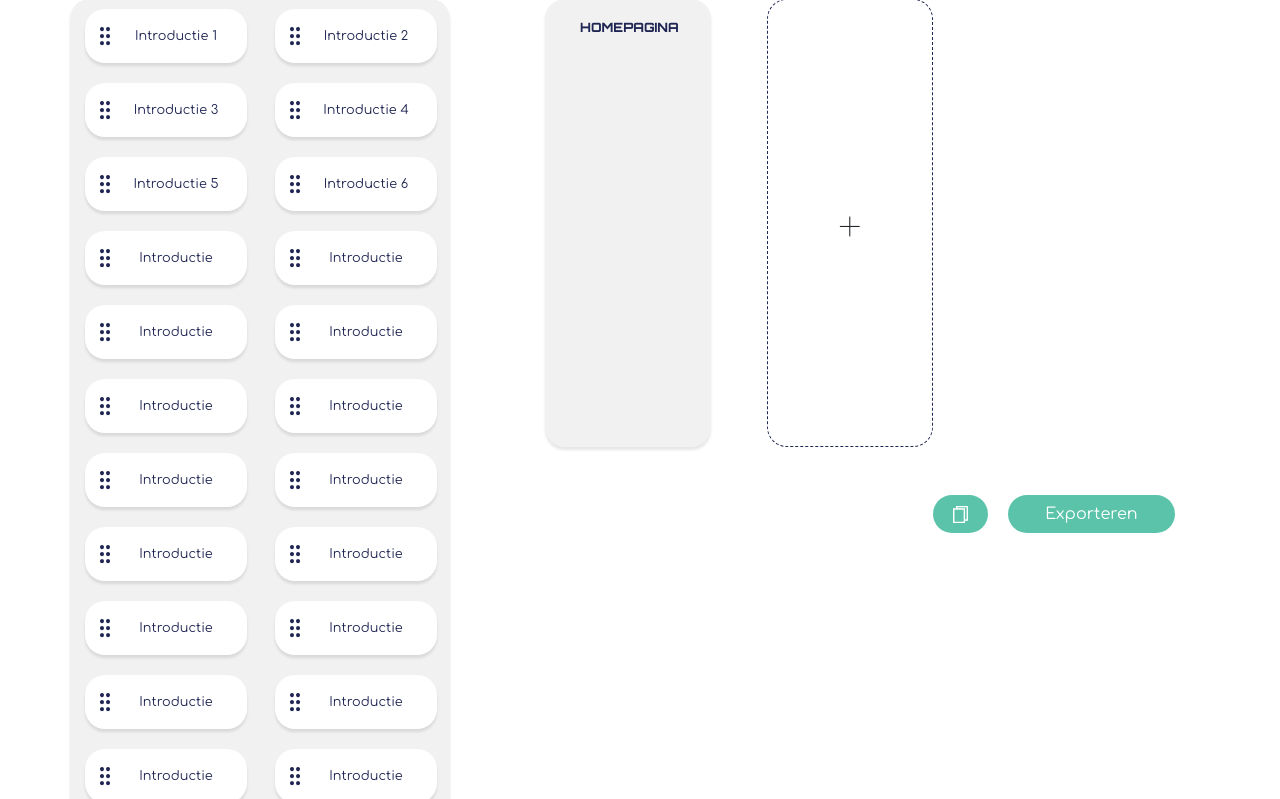
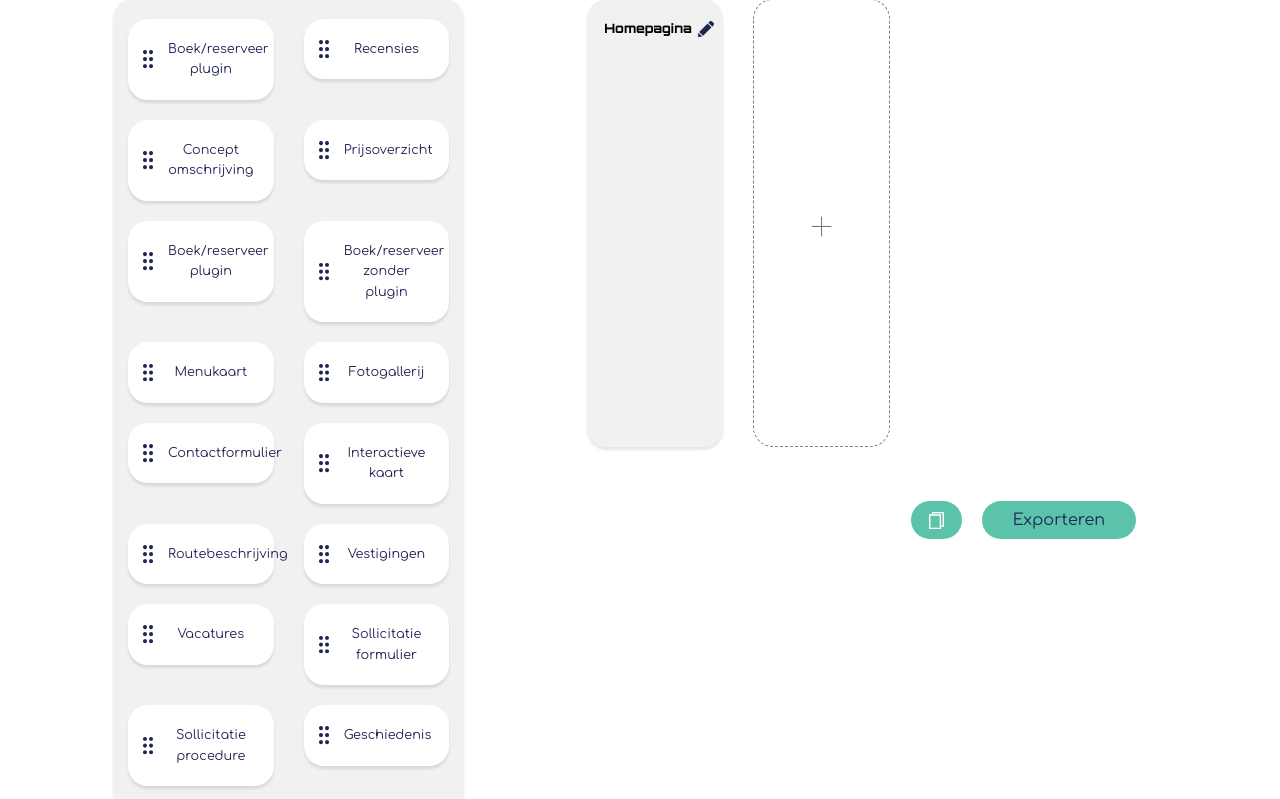
Before and after one commit to denniswouters/Configurator, a PHP site: page /dashboard.php in a window 1280 px wide. Shown: the part 201-1000 px from the top of the page. Run offline with PHP 8.4, Linux system fonts and the light colour scheme; some libraries are stand-ins or nearby versions.

Commit message:
Drag bug fix, pagina toevoegen binnen frame, duplicate fix

```diff
--- a/configurator/dashboard.php
+++ b/configurator/dashboard.php
@@ -1,163 +1,168 @@
 <?php include 'header.php';?>
 
-    <div class="container">
+<style>
+.pageContainer {
+  overflow-x: auto !important;
+  overflow-y: hidden !important;
+  white-space: nowrap !important;
+}
+.page {
+  position: unset !important;
+}
+.page, .addPage {
+  width: 13vw !important;
+  display: inline-block !important;
+  margin-right: 2vw;
+}
+.page-label input {
+  width: 90%;
+  background-color: transparent;
+  border: 0;
+  font-weight: 600;
+  pointer-events: none;
+}
+.page-label input.editable {
+  pointer-events: unset;
+}
+.page-label img {
+  cursor: pointer;
+}
+</style>
+
+    <div class="container-fluid" style="padding:0 10vw">
     <div class="row">
         <div class="dragmenu col-lg-4" id="dragmenu" ondrop="drop(event)" ondragover="allowDrop(event)">
                 <div class="row">
                   <div class="col-lg-6">
                             <div class="dragmenuItem" draggable="true" ondragstart="drag(event)" id="drag1">
                                     <img src="img/dots.png" class="dots center">
-                                    <p>Introductie 1</p>
+                                    <p>Boek/reserveer plugin</p>
                             </div>
                     </div>
                     <div class="col-lg-6">
                         <div class="dragmenuItem" draggable="true" ondragstart="drag(event)" id="drag2">
                         <img src="img/dots.png" class="dots center">
-                        <p>Introductie 2</p>
+                        <p>Recensies</p>
                         </div>
                     </div>
                     <div class="col-lg-6">
                         <div class="dragmenuItem" draggable="true" ondragstart="drag(event)" id="drag3">
                         <img src="img/dots.png" class="dots center">
-                        <p>Introductie 3</p>
+                        <p>Concept omschrijving</p>
                         </div>
                 </div>
                 <div class="col-lg-6">
                         <div class="dragmenuItem" draggable="true" ondragstart="drag(event)" id="drag4">
                         <img src="img/dots.png" class="dots center">
-                        <p>Introductie 4</p>
+                        <p>Prijsoverzicht</p>
                         </div>
                     </div>
                     <div class="col-lg-6">
                             <div class="dragmenuItem" draggable="true" ondragstart="drag(event)" id="drag5">
                             <img src="img/dots.png" class="dots center">
-                            <p>Introductie 5</p>
+                            <p>Boek/reserveer plugin</p>
                             </div>
                     </div>
                     <div class="col-lg-6">
                         <div class="dragmenuItem" draggable="true" ondragstart="drag(event)" id="drag6">
                         <img src="img/dots.png" class="dots center">
-                        <p>Introductie 6</p>
+                        <p>Boek/reserveer zonder plugin</p>
                         </div>
                     </div>
                     <div class="col-lg-6">
                         <div class="dragmenuItem" draggable="true" ondragstart="drag(event)" id="drag7">
                         <img src="img/dots.png" class="dots center">
-                        <p>Introductie</p>
+                        <p>Menukaart</p>
                         </div>
                 </div>
                 <div class="col-lg-6">
                         <div class="dragmenuItem" draggable="true" ondragstart="drag(event)" id="drag8">
                         <img src="img/dots.png" class="dots center">
-                        <p>Introductie</p>
+                        <p>Fotogallerij</p>
                         </div>
                     </div>
                     <div class="col-lg-6">
                             <div class="dragmenuItem" draggable="true" ondragstart="drag(event)" id="drag9">
                             <img src="img/dots.png" class="dots center">
-                            <p>Introductie</p>
+                            <p>Contactformulier</p>
                             </div>
                     </div>
                     <div class="col-lg-6">
                         <div class="dragmenuItem" draggable="true" ondragstart="drag(event)" id="drag10">
                         <img src="img/dots.png" class="dots center">
-                        <p>Introductie</p>
+                        <p>Interactieve kaart</p>
                         </div>
                     </div>
                     <div class="col-lg-6">
                         <div class="dragmenuItem" draggable="true" ondragstart="drag(event)" id="drag11">
                         <img src="img/dots.png" class="dots center">
-                        <p>Introductie</p>
+                        <p>Routebeschrijving</p>
                         </div>
                 </div>
                 <div class="col-lg-6">
                         <div class="dragmenuItem" draggable="true" ondragstart="drag(event)" id="drag12">
                         <img src="img/dots.png" class="dots center">
-                        <p>Introductie</p>
+                        <p>Vestigingen</p>
                         </div>
                     </div>
                     <div class="col-lg-6">
                             <div class="dragmenuItem" draggable="true" ondragstart="drag(event)" id="drag13">
                             <img src="img/dots.png" class="dots center">
-                            <p>Introductie</p>
+                            <p>Vacatures</p>
                             </div>
                     </div>
                     <div class="col-lg-6">
                         <div class="dragmenuItem" draggable="true" ondragstart="drag(event)" id="drag14">
                         <img src="img/dots.png" class="dots center">
-                        <p>Introductie</p>
+                        <p>Sollicitatie formulier</p>
                         </div>
                     </div>
                     <div class="col-lg-6">
                         <div class="dragmenuItem" draggable="true" ondragstart="drag(event)" id="drag15">
                         <img src="img/dots.png" class="dots center">
-                        <p>Introductie</p>
+                        <p>Sollicitatie procedure</p>
                         </div>
                 </div>
                 <div class="col-lg-6">
                         <div class="dragmenuItem" draggable="true" ondragstart="drag(event)" id="drag16">
                         <img src="img/dots.png" class="dots center">
-                        <p>Introductie</p>
+                        <p>Geschiedenis</p>
                         </div>
                     </div>
                     <div class="col-lg-6">
                             <div class="dragmenuItem" draggable="true" ondragstart="drag(event)" id="drag17">
                             <img src="img/dots.png" class="dots center">
-                            <p>Introductie</p>
+                            <p>Prijslijst</p>
                             </div>
                     </div>
                     <div class="col-lg-6">
                         <div class="dragmenuItem" draggable="true" ondragstart="drag(event)" id="drag18">
                         <img src="img/dots.png" class="dots center">
-                        <p>Introductie</p>
+                        <p>Aanbiedingen</p>
                         </div>
                     </div>
                     <div class="col-lg-6">
                         <div class="dragmenuItem" draggable="true" ondragstart="drag(event)" id="drag19">
                         <img src="img/dots.png" class="dots center">
-                        <p>Introductie</p>
+                        <p>Nieuwsoverzicht</p>
                         </div>
                 </div>
                 <div class="col-lg-6">
                         <div class="dragmenuItem" draggable="true" ondragstart="drag(event)" id="drag20">
                         <img src="img/dots.png" class="dots center">
-                        <p>Introductie</p>
+                        <p>Blog</p>
                         </div>
                     </div>
                     <div class="col-lg-6">
                         <div class="dragmenuItem" draggable="true" ondragstart="drag(event)" id="drag21">
                         <img src="img/dots.png" class="dots center">
-                        <p>Introductie</p>
+                        <p>Activiteiten</p>
                         </div>
                 </div>
                 <div class="col-lg-6">
                         <div class="dragmenuItem" draggable="true" ondragstart="drag(event)" id="drag22">
                         <img src="img/dots.png" class="dots center">
-                        <p>Introductie</p>
-                        </div>
-                </div>
-                <div class="col-lg-6">
-                        <div class="dragmenuItem" draggable="true" ondragstart="drag(event)" id="drag23">
-                        <img src="img/dots.png" class="dots center">
-                        <p>Introductie</p>
-                        </div>
-                </div>
-                <div class="col-lg-6">
-                        <div class="dragmenuItem" draggable="true" ondragstart="drag(event)" id="drag24">
-                        <img src="img/dots.png" class="dots center">
-                        <p>Introductie</p>
-                        </div>
-                </div>
-                <div class="col-lg-6">
-                        <div class="dragmenuItem" draggable="true" ondragstart="drag(event)" id="drag25">
-                        <img src="img/dots.png" class="dots center">
-                        <p>Introductie</p>
-                        </div>
-                </div>
-                <div class="col-lg-6">
-                        <div class="dragmenuItem" draggable="true" ondragstart="drag(event)" id="drag26">
-                        <img src="img/dots.png" class="dots center">
-                        <p>Introductie</p>
+                        <p>Informatie</p>
                         </div>
                 </div>
                 </div>
@@ -191,20 +196,23 @@
 
 
                         <div class="col-lg-7 offset-lg-1">
-                                    <div class="row">
-                                        <div class="page col-lg-3" ondrop="drop(event)" ondragover="allowDrop(event)">
-                                            <div class="page-label">
-                                                Homepagina
-                                            </div>
-                                            <div class="page-sortable">
+                        <div class="pageContainer">
+                                    <div class="">
+                                            <div class="page col-lg-3" ondrop="drop(event)" ondragover="allowDrop(event)">
+                                                <div class="page-label">
+                                                    <input type="text" value="Homepagina"><img width="16px" height="auto" src="img/edit-page-label.png"/>
+                                                </div>
+                                                <div class="page-sortable">
 
-                                            </div>
-                                       </div>
-                                       <div class="addPage col-lg-3 offset-lg-1">
+                                                </div>
+                                        </div>
+
+                                       <div class="addPage col-lg-3">
                                             <div class="addPageText">
                                                 +
                                             </div>
                                        </div>
+                                    </div>
                                     </div>
                                     <div class="mt-5">
                                     <div class="row">
@@ -213,10 +221,11 @@
                                                 <img src="img/multi.png" class="multi">
                                             </div>
                                         </div>
-                                        <div class="button col-lg-3 offset-lg-0">
+                                        <div class="button col-lg-3 offset-lg-0"><a href="confirmation.php">
                                             <div class="export">
                                                 Exporteren
                                             </div>
+                                            </a>
                                         </div>
                                     </div>
                                     </div>
--- a/configurator/header.php
+++ b/configurator/header.php
@@ -13,6 +13,7 @@
 
     <script src="https://code.jquery.com/jquery-1.12.4.js"></script>
     <script src="https://code.jquery.com/ui/1.12.1/jquery-ui.js"></script>
+    <script src="https://cdnjs.cloudflare.com/ajax/libs/jquery-easing/1.3/jquery.easing.min.js"></script>
     <link rel="stylesheet" href="//code.jquery.com/ui/1.12.1/themes/base/jquery-ui.css">
 </head>
 <body>
--- a/configurator/main.js
+++ b/configurator/main.js
@@ -40,7 +40,7 @@ function drop(ev) {
 
     dataDiv = document.getElementById(data);
 
-    if ($(document.getElementById(data)).parents('.page').length){
+    if ($(document.getElementById(data)).parents('.page').length || $(ev.target).parents('.dragmenu').length ){
       console.log("binnen page");
     } else {
       jQuery(document.getElementById(data)).clone().appendTo(ev.target);
@@ -134,17 +134,6 @@ var cols = document.querySelectorAll('.page .dragmenuItem');
 [].forEach.call(cols, addDnDHandlers);
 
 
-
-
-
-
-
-
-
-
-
-
-
 // toevoegen page
 
 $(document).ready(function() {
@@ -158,14 +147,27 @@ $(document).ready(function() {
         if (x < max_fields) {
             x++;
             // $(wrapper).parent().prepend('<div class="page col-lg-3" ondrop="drop(event)" ondragover="allowDrop(event)"><div class="page-label">Homepagina</div><a href="#" class="delete">Delete</a></div>');
-            $('<div class="page offset-lg-1 col-lg-3" ondrop="drop(event)" ondragover="allowDrop(event)"><div class="page-label">Homepagina</div><a href="#" class="delete">Delete</a></div>').insertBefore(".addPage");
+            $('<div class="page col-lg-3" ondrop="drop(event)" ondragover="allowDrop(event)"><div class="page-label"><input type="text" value="Nieuwe pagina"><img width="16px" height="auto" src="img/edit-page-label.png"/></div><a href="#" class="delete">X</a></div>').insertBefore(".addPage");
         } else {
             alert('Maximaal aantal tabbladen bereikt')
         }
+        $('.pageContainer').animate( { scrollLeft: '+=460' }, 500);
+
+        // jQuery.easing.def = 'easeOutBounce';
+        // $('.pageContainer').animate({"margin-left": '200'}, 'slow');
+
     });
 
     $(document).on("click", ".delete", function() {
       $(this).parent().remove();
       x--;
     });
+
+    $(document).on("click", ".page-label img", function() {
+      $(this).prev().addClass("editable");
+      // $(this).prev().trigger( "focus" );
+      $(this).prev().select();
+    });
+
+
 });
--- a/configurator/style.css
+++ b/configurator/style.css
@@ -25,12 +25,22 @@
   background-color: #5AC3AA;
   color: #ffffff;
   border-radius: 20px;
+  border: 0px !important;
   text-align: center;
   cursor: pointer;
 }
 
 .page .dragmenuItem {
   border-radius: 0px;
+}
+
+p {
+  line-height: 1.6;
+}
+
+a {
+  text-decoration: none;
+  color: #ffffff;
 }
 
 body {
@@ -87,6 +97,7 @@ body {
 }
 
 .dragmenu {
+  padding: 10px;
   background-color: #f1f1f1;
   height: 800px;
   width: 500px;
@@ -139,7 +150,7 @@ body {
   text-transform: uppercase;
   font-weight: bolder;
   border-radius: 20px 20px 0px 0px;
-  padding: 20px;
+  padding: 20px 0px 20px 0px;
   text-align: center;
   color: #202653;
 }
@@ -148,6 +159,7 @@ body {
   height: 35vw;
   background-color: #ffffff;
   border-color: #202653;
+  opacity: 0.6;
   border-radius: 20px;
   border-style: dashed;
   border-width: 1px;
@@ -170,6 +182,21 @@ body {
 
 .multi {
   width: 15px;
+}
+
+.delete {
+  margin-left: 20;
+  padding: 7px 10px;
+  font-weight: bold;
+  width: 20px;
+  height: 20px;
+  background: #5AC3AA;
+  -webkit-box-shadow: 0px 3px 3px rgba(0, 0, 0, 0.1);
+          box-shadow: 0px 3px 3px rgba(0, 0, 0, 0.1);
+  border-radius: 20px;
+  color: #202653 !important;
+  font: 100% "Orbitron", sans-serif;
+  font-size: 12px;
 }
 
 .offset-lg-0 {
@@ -251,7 +278,6 @@ body {
 }
 
 .dragmenuItem {
-  width: 162px;
   padding-bottom: 5px;
   padding-top: 5px;
   text-align: center;
@@ -278,11 +304,46 @@ body {
 }
 
 .page-sortable {
-  list-style-type: none;
-  margin: 0;
-  padding: 0;
   width: 100%;
-  height: 100%;
+  height: 35vw;
+}
+
+.pageContainer {
+  overflow: scroll;
+  border-radius: 20px;
+  padding: 0px 20px 0px 20px;
+}
+
+.button a:visited {
+  color: #ffffff;
+}
+
+.confirmation {
+  text-align: center;
+  width: 60%;
+}
+
+.confirmation h1 {
+  font: 150% "Orbitron", sans-serif !important;
+  margin-bottom: 20px;
+  font-weight: 600 !important;
+  text-transform: uppercase;
+  color: #202653;
+}
+
+.confirmation p {
+  font: 100% "Comfortaa", cursive !important;
+  line-height: 1.6 !important;
+  margin-bottom: 50px;
+}
+
+.text-input {
+  font: 100% "Comfortaa", cursive;
+  padding: 10px 20px;
+  border-radius: 20px;
+  background: #f1f1f1;
+  border-width: 0px;
+  color: gray;
 }
 
 @media only screen and (min-device-width: 320px) and (max-device-width: 480px) {
--- a/configurator/style.scss
+++ b/configurator/style.scss
@@ -9,7 +9,6 @@ $white: #ffffff;
 $lightgray: #f1f1f1;
 $cfblue: #202653;
 $cfgreen: #5AC3AA;
-
 
 // Header
 
@@ -42,6 +41,7 @@ $cfgreen: #5AC3AA;
     background-color: $cfgreen;
     color: $white;
     border-radius: 20px;
+    border: 0px !important;
     text-align: center;
     cursor: pointer;
 }
@@ -53,6 +53,15 @@ $cfgreen: #5AC3AA;
 }
 
 // Algemene CSS
+p {
+    line-height: 1.6;
+}
+
+a {
+    text-decoration: none;
+    color: $white;
+  }
+
 body {
     background-color: $white;
     overflow: hidden;
@@ -110,6 +119,7 @@ body {
 }
 
 .dragmenu {
+    padding: 10px;
     background-color: $lightgray;
     height: 800px;
     width: 500px;
@@ -141,6 +151,15 @@ body {
     }
 }
 
+.page {
+    .dragmenuItem {
+        p {
+
+        }
+    }
+}
+
+
 .dots {
     width: 10px;
     display: block;
@@ -162,7 +181,7 @@ body {
     text-transform: uppercase;
     font-weight: bolder;
     border-radius: 20px 20px 0px 0px;
-    padding: 20px;
+    padding: 20px 0px 20px 0px;
     text-align: center;
     color: $cfblue;
 }
@@ -171,6 +190,7 @@ body {
         height: 35vw;
         background-color: $white;
         border-color: $cfblue;
+        opacity: 0.6;
         border-radius: 20px;
         border-style: dashed;
         border-width: 1px;
@@ -192,6 +212,20 @@ body {
 .multi {
     width: 15px;
 }
+
+.delete {
+    margin-left: 20;
+    padding: 7px 10px;
+    font-weight: bold;
+    width: 20px;
+    height: 20px;
+    background: $cfgreen;
+    box-shadow: 0px 3px 3px rgba(0.1, 0.1, 0.1, 0.1);
+    border-radius: 20px;
+    color: $cfblue !important;
+    font: 100% $orbitron;
+    font-size: 12px;
+  }
 
 .offset-lg-0 {
     margin-left: 20px !important;
@@ -223,6 +257,7 @@ body {
     left: 50%; /* position the left edge of the element at the middle of the parent */
     transform: translate(-50%, -50%)
 }
+
 
 .uitleg {
     h1 {
@@ -258,7 +293,6 @@ body {
 }
 
 .dragmenuItem {
-  width: 162px;
   padding-bottom: 5px;
   padding-top: 5px;
   text-align: center;
@@ -284,12 +318,56 @@ body {
 }
 
 .page-sortable {
-    list-style-type: none;
-    margin: 0;
-    padding: 0;
     width: 100%;
-    height: 100%;
+    height: 35vw;
 }
+
+.pageContainer {
+    overflow: scroll;
+    border-radius: 20px;
+    padding: 0px 20px 0px 20px;
+}
+
+.button {
+    a:visited {
+        color: $white;
+    }
+}
+
+// Confirmation page
+
+.confirmation {
+    text-align: center;
+    width: 60%;
+
+
+    h1 {
+        font: 150% $orbitron !important;
+        margin-bottom: 20px;
+        font-weight: 600 !important;
+        text-transform: uppercase;
+        color: $cfblue;
+
+    }
+
+    p {
+        font: 100% $comfortaa !important;
+        line-height: 1.6 !important;
+        margin-bottom: 50px;
+    }
+
+}
+
+.text-input {
+    font: 100% $comfortaa;
+    padding: 10px 20px;
+    border-radius: 20px;
+    background: $lightgray;
+    border-width: 0px;
+    color: gray;
+}
+
+
 
   // Media Queries
   @media only screen and (min-device-width : 320px) and (max-device-width : 480px) {
```
Also changed, not shown: configurator/confirmation.php (added, +15 -0 lines), configurator/footer.php (line endings or trailing spaces), configurator/img/corner.png (added), configurator/img/edit-page-label.png (added), 1 other file.
